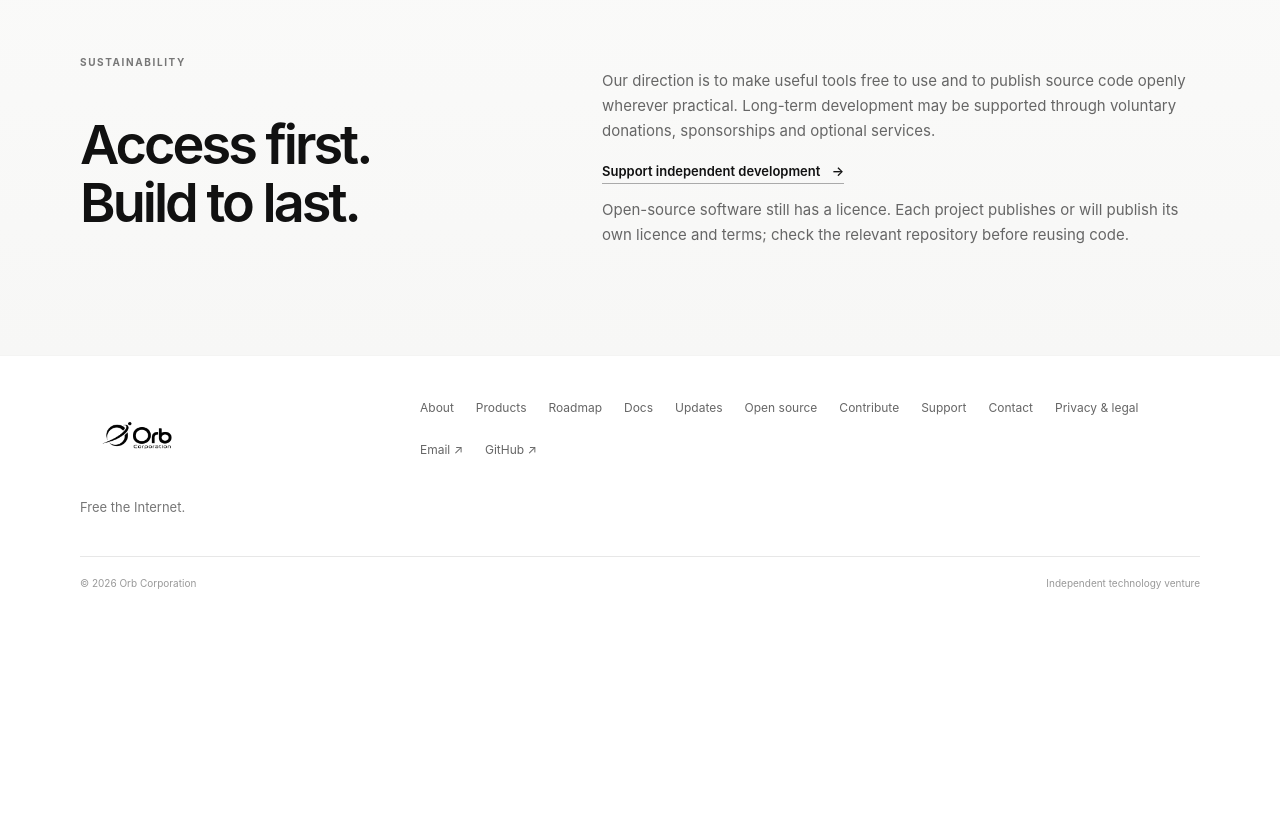
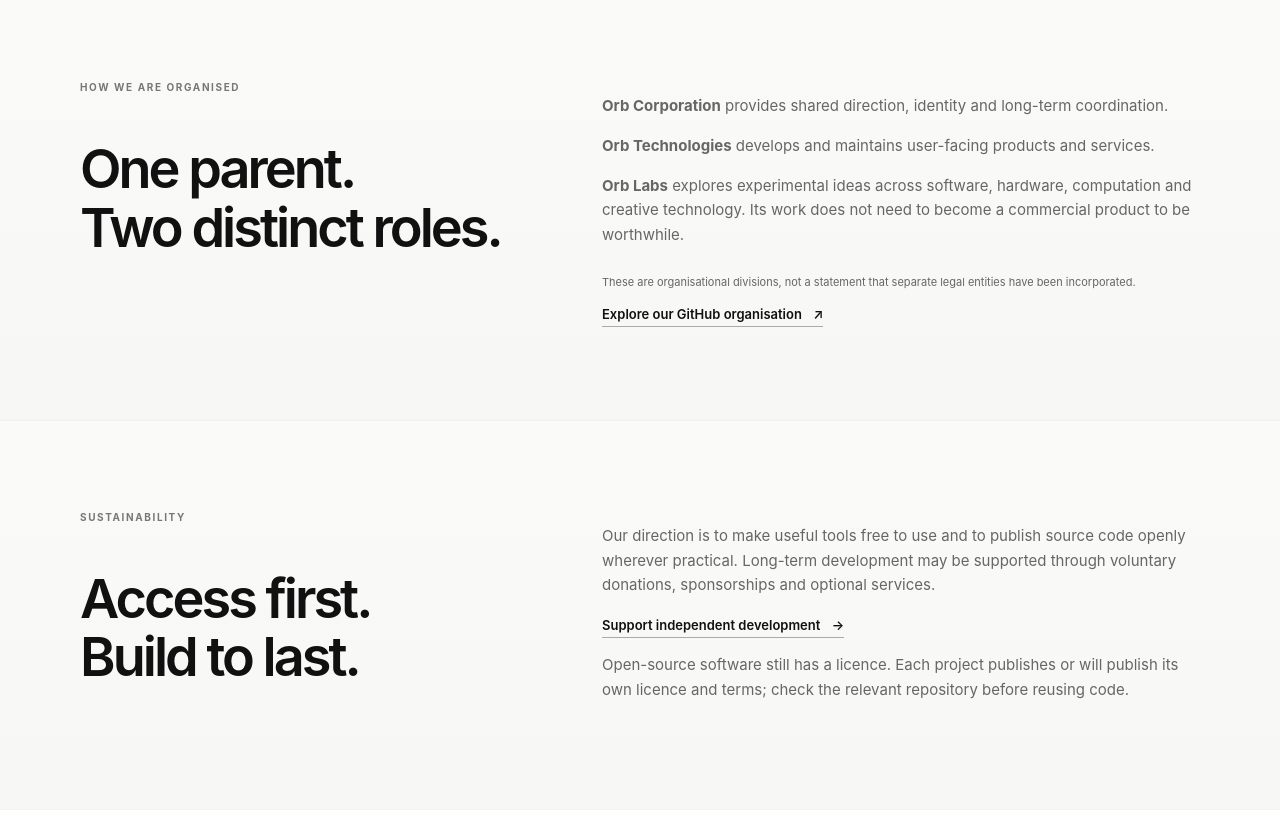
Before and after one commit to Orb-Corporation/Orb-Corporation, a plain HTML site: page about/index.html in a window 1280 px wide. Shown: the part 1780-2593 px from the top of the page. Before the commit the page ends 2394 px from the top, so only its background shows below. Drawn offline with Linux system fonts and the light colour scheme.

Commit message:
Anonymize vision and document company structure

```diff
--- a/about/index.html
+++ b/about/index.html
@@ -20,7 +20,7 @@
     <section class="section section-soft">
       <div class="container values-layout">
         <div><p class="eyebrow">OUR MISSION</p><h2>Make the digital world more accessible.</h2><p>We aim to create useful software and services that reduce unnecessary barriers to participation in the digital world.</p></div>
-        <div><p class="eyebrow">OUR VISION</p><h2>Build globally.<br>Start anywhere.</h2><p>We want to demonstrate that ambitious, high-quality technology can emerge from Türkiye and compete internationally.</p></div>
+        <div><p class="eyebrow">OUR VISION</p><h2>Build globally.<br>Start anywhere.</h2><p>We want to develop ambitious, high-quality technology that is useful to people everywhere and can compete on an international stage.</p></div>
       </div>
     </section>
     <section class="section container">
@@ -34,6 +34,19 @@
     </section>
     <section class="section section-soft">
       <div class="container detail-grid">
+        <div><p class="eyebrow">HOW WE ARE ORGANISED</p><h2>One parent.<br>Two distinct roles.</h2></div>
+        <div>
+          <p><strong>Orb Corporation</strong> provides shared direction, identity and long-term coordination.</p>
+          <p><strong>Orb Technologies</strong> develops and maintains user-facing products and services.</p>
+          <p><strong>Orb Labs</strong> explores experimental ideas across software, hardware, computation and creative technology. Its work does not need to become a commercial product to be worthwhile.</p>
+          <p class="small-note">These are organisational divisions, not a statement that separate legal entities have been incorporated.</p>
+          <a class="text-link" href="https://github.com/Orb-Corporation" target="_blank" rel="noopener">Explore our GitHub organisation <span>↗</span></a>
+        </div>
+      </div>
+    </section>
+
+    <section class="section section-soft">
+      <div class="container detail-grid">
         <div><p class="eyebrow">SUSTAINABILITY</p><h2>Access first.<br>Build to last.</h2></div>
         <div><p>Our direction is to make useful tools free to use and to publish source code openly wherever practical. Long-term development may be supported through voluntary donations, sponsorships and optional services.</p><a class="text-link" href="/support/">Support independent development <span>→</span></a><p>Open-source software still has a licence. Each project publishes or will publish its own licence and terms; check the relevant repository before reusing code.</p></div>
       </div>
```
